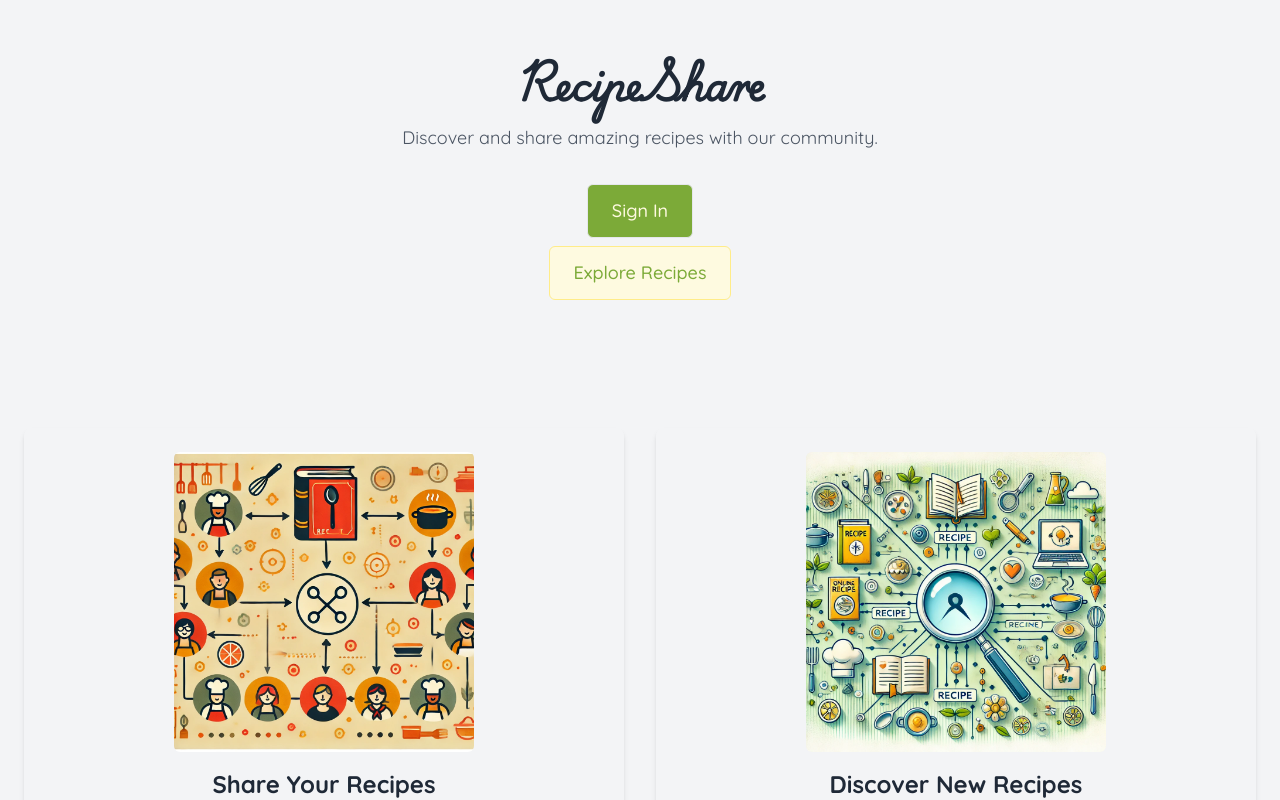
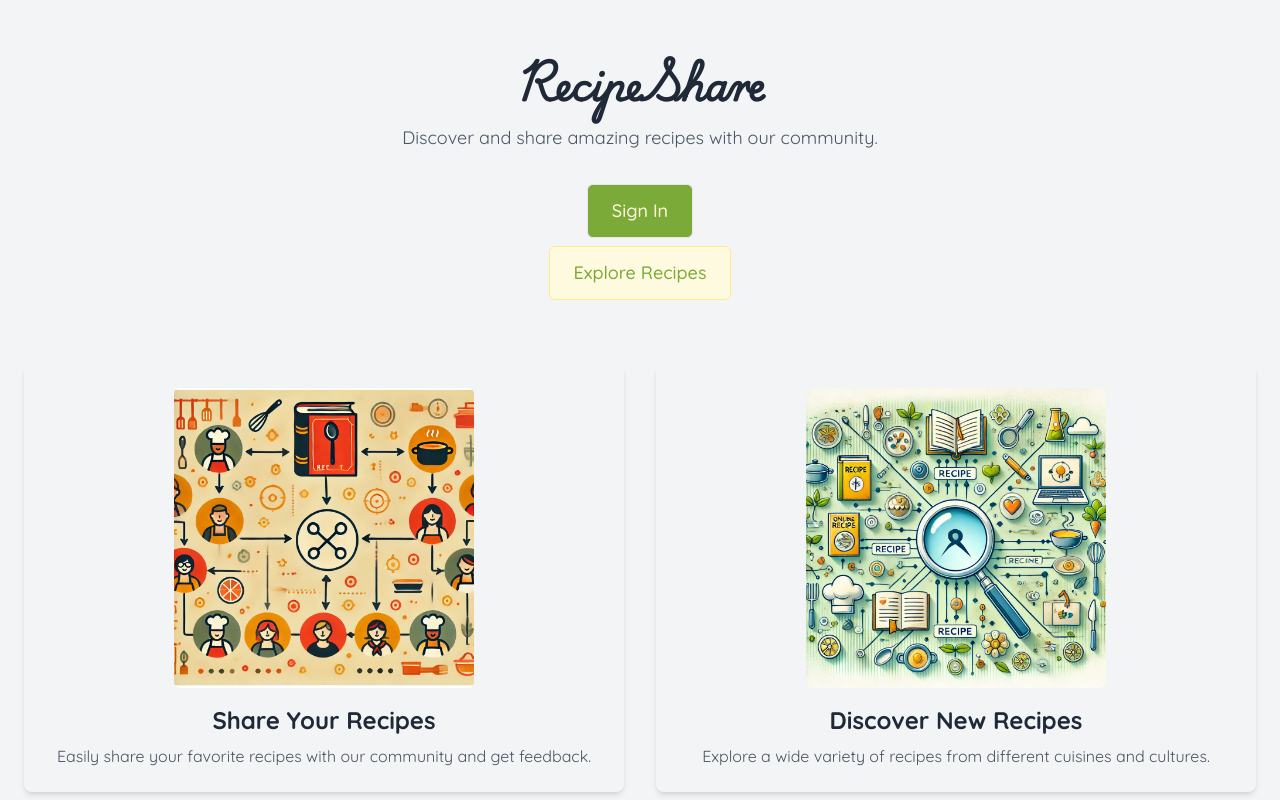
Before and after one commit to chirix33/recipe-sharing-app, a Next.js app: page / in a window 1280 px wide. Shown: the top 800 px of the page. Built offline with nearby package versions, Linux system fonts and the light colour scheme; no server answers; a web font is replaced by a local one.

Commit message:
Update padding in features section container

```diff
--- a/app/page.tsx
+++ b/app/page.tsx
@@ -26,7 +26,7 @@
       </div>
 
       {/* Features Section */}
-      <div className="container mx-auto px-6 py-16">
+      <div className="container mx-auto px-6 pb-16">
         <div className="flex flex-wrap -mx-4">
           <div className="w-full md:w-1/2 px-4 mb-8 md:mb-0">
             <div className="bg-white p-6 rounded-lg shadow-md text-center">
```
